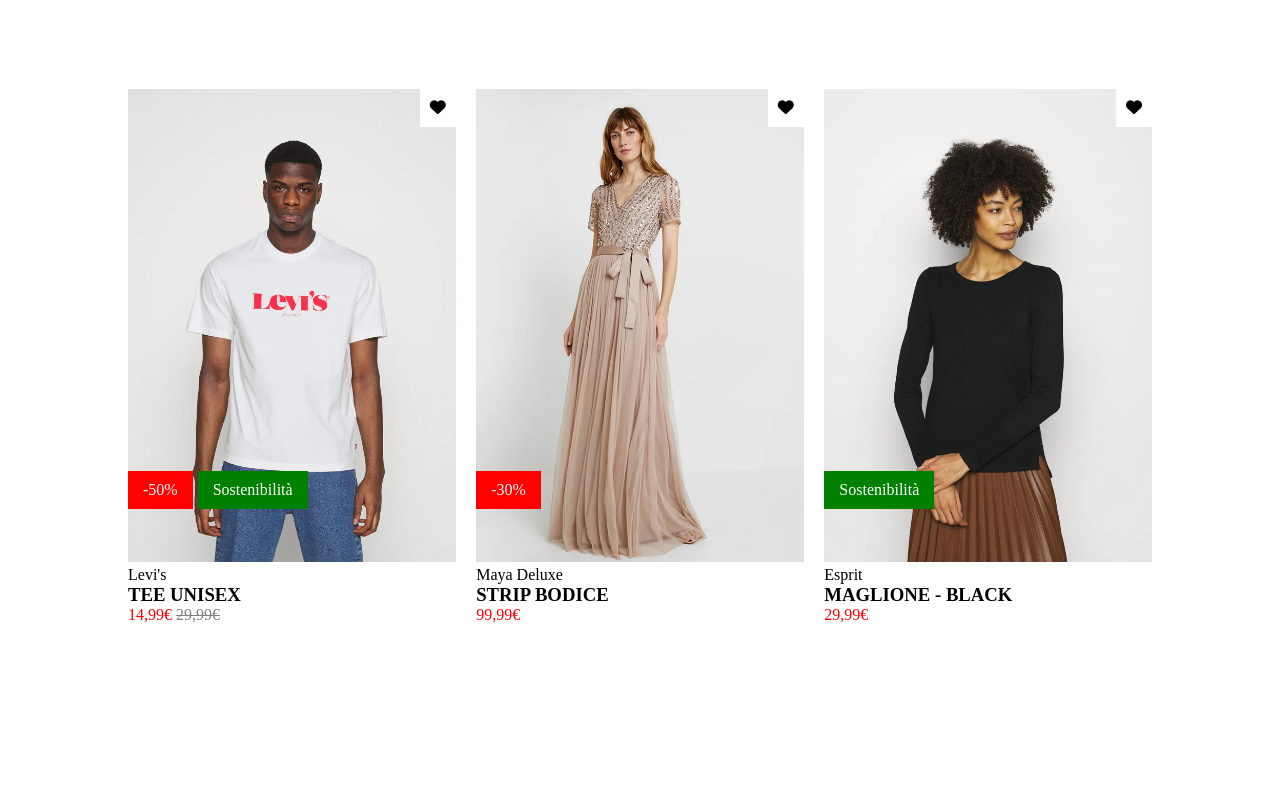
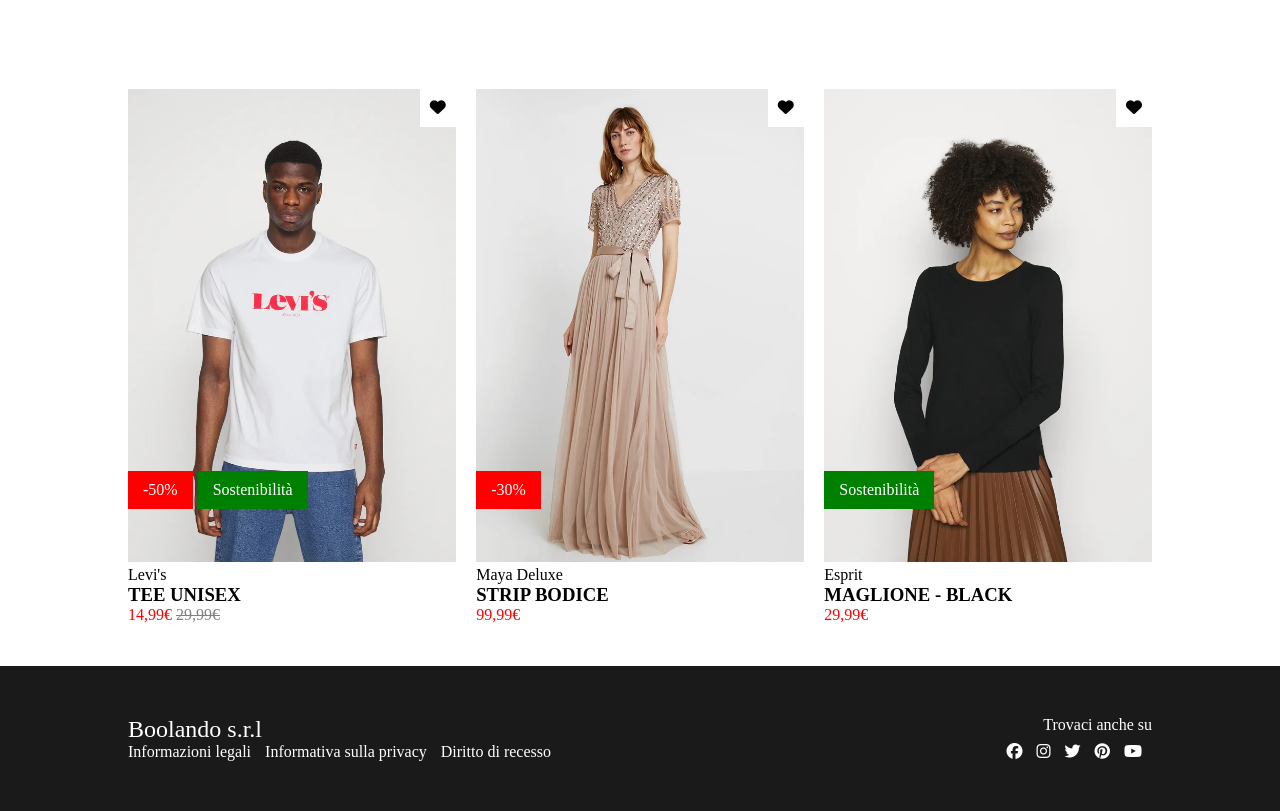
Before and after one commit to MichaelMariti/html-css-boolando, a plain HTML site: page index.html in a window 1280 px wide. Shown: the part 738-1549 px from the top of the page. Before the commit the page ends 1362 px from the top, so only its background shows below. Drawn offline with Linux system fonts and the light colour scheme.

Commit message:
footer - complete

```diff
--- a/css/style.css
+++ b/css/style.css
@@ -27,10 +27,11 @@
 a {
     text-decoration: none;
     color: white;
+    padding-right: 10px;
 }
 
 .nav-left {
-    padding-right: 10px;
+    /* padding-right: 10px; */
 }
 
 #logo {
@@ -121,3 +122,42 @@
 .product:hover .img-front {
     display: none;
 }
+
+
+
+/* footer */
+footer{
+    background-color: #1A1A1A;
+}
+
+#footer-size {
+    width: 80%;
+    margin: 0 auto;
+    padding: 50px 0;
+    margin-top: 50px;
+}
+
+/* .section-footer-1 {
+    padding: 50px 0;
+    margin-top: 50px;
+} */
+
+#company {
+    color: white;
+    font-size: 24px;
+    font-weight: 300;
+}
+
+.footer-container-top {
+    display: flex;
+    justify-content: space-between;
+}
+
+#about-us {
+    color: white;
+}
+
+/* .footer-container-right {
+    display: flex;
+    gap: 10px;
+} */
--- a/index.html
+++ b/index.html
@@ -128,6 +128,30 @@
 
     <!-- footer - about us -->
     <footer>
+        <div id="footer-size">
+            <section class="section-footer-1">
+                <div class="footer-container-top">
+                    <div id="company">Boolando s.r.l</div>
+                    <div id="about-us">Trovaci anche su</div>
+                </div>
+            </section>
+            <section class="section-footer">
+                <div class="footer-container-top">
+                    <div>
+                        <a href="https://www.google.com">Informazioni legali</a>
+                        <a href="https://www.google.com">Informativa sulla privacy</a>
+                        <a href="https://www.google.com">Diritto di recesso</a>
+                    </div>
+                    <div>
+                        <a href="https://www.google.com"><i class="fa-brands fa-facebook"></i></a>
+                        <a href="https://www.google.com"><i class="fa-brands fa-instagram"></i></a>
+                        <a href="https://www.google.com"><i class="fa-brands fa-twitter"></i></a>
+                        <a href="https://www.google.com"><i class="fa-brands fa-pinterest"></i></a>
+                        <a href="https://www.google.com"><i class="fa-brands fa-youtube"></i></a>
+                    </div>
+                </div>
+            </section>
+        </div>
 
     </footer>
 
```
